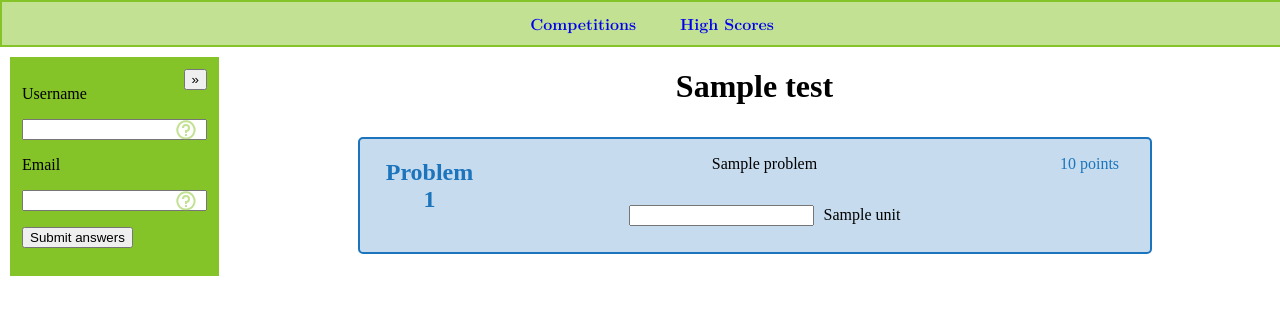
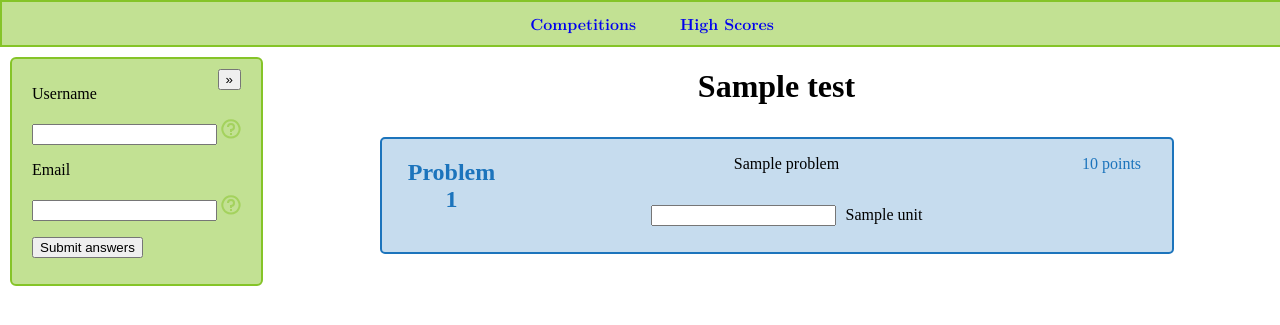
Before and after one commit to TeegardenMath/wobsite, a Flask app: page /test/1 in a window 1280 px wide. Shown: the top 325 px of the page. Run offline with Flask 3, Linux system fonts and the light colour scheme; a database or web service that is not in the repository returns one stand-in record (values such as "Sample title"); some libraries are stand-ins or nearby versions.

Commit message:
misc minor fixes

```diff
--- a/app/static/css/style.css
+++ b/app/static/css/style.css
@@ -124,14 +124,6 @@ input[type=number] {
 	border-radius:5px;
 	text-align: center;
 	margin:10px;
-}
-
-
-
-#personalInfoHoverable{
-	position:absolute;
-	right:20px;
-	padding:1px;
 }
 
 .collapser {
@@ -283,3 +275,8 @@ table, th, td {
 	display:block;
 	height:fit-content;
 }
+
+#trophyMain{
+	margin:0px auto;
+	width:fit-content;
+}
--- a/app/templates/test.html
+++ b/app/templates/test.html
@@ -20,14 +20,14 @@
       {% include 'navbar.html' %}
     </div>
 
-    <div id="personalInfo">
+    <div class="sidebar">
         <button type="button" class="collapser">»</button>
         <div id="infoContents" >
           <!--Username entry box and error display-->
           <p>{{form.username.label}}</p>
           <div>
               {{form.username()}}
-              <div class="hoverable" id="personalInfoHoverable">
+              <div class="hoverable">
                 <svg xmlns="http://www.w3.org/2000/svg" width="20" height="20">
                   <path fill=transparent stroke=rgba(133,196,40,0.5) stroke-width="2" d="m10,1.3a8.6,8.6 0 1,1-0.1,0zM7,8a3,3 0 1,1 3,3v2m0,1v2"/>
                 </svg>
@@ -48,7 +48,7 @@
           <p>{{form.email.label}}</p>
           <div>
               {{form.email()}}
-              <div class="hoverable" id="personalInfoHoverable">
+              <div class="hoverable">
                 <svg xmlns="http://www.w3.org/2000/svg" width="20" height="20">
                   <path fill=transparent stroke=rgba(133,196,40,0.5) stroke-width="2" d="m10,1.3a8.6,8.6 0 1,1-0.1,0zM7,8a3,3 0 1,1 3,3v2m0,1v2"/>
                 </svg>
--- a/app/templates/trophy.html
+++ b/app/templates/trophy.html
@@ -16,7 +16,8 @@
 	<div id="navbar">
       {% include 'navbar.html' %}
     </div>
-
-    {% include 'share.html' %}
+    <div id="trophyMain">
+    	{% include 'share.html' %}
+	</div>
 </body>
 </html>
```
